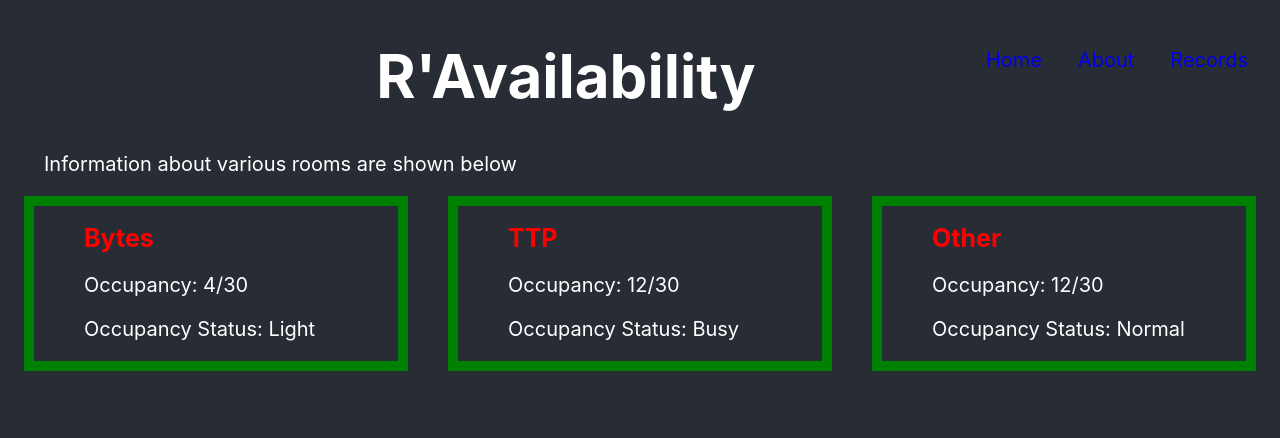
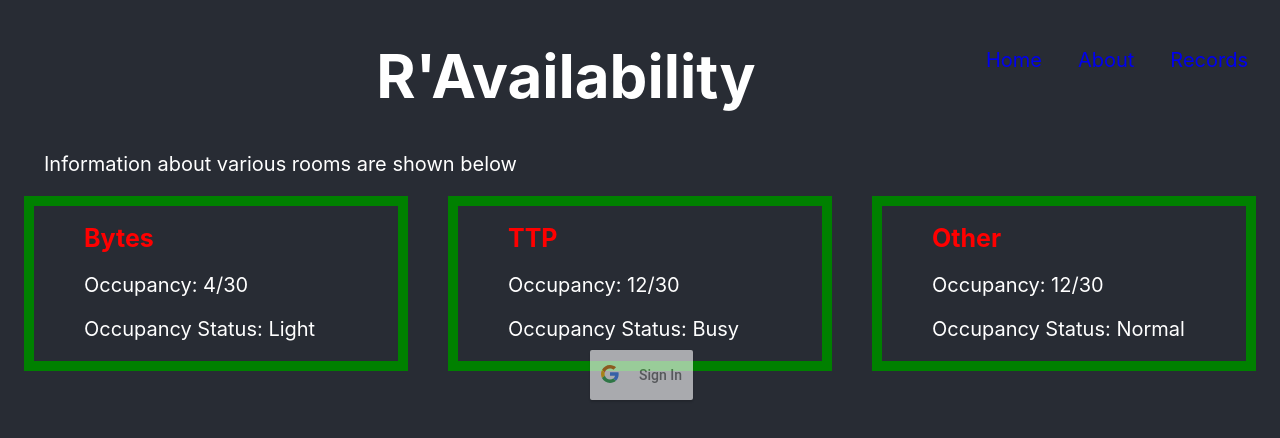
Before and after one commit to CS-UCR/senior-design-project-r-availability, a React (Create React App) app in the folder reactwebsite/: page / in a window 1280 px wide. Shown: the top 438 px of the page. Built offline with nearby package versions, Linux system fonts and the light colour scheme.

Commit message:
adding google login to index

```diff
--- /dev/null
+++ b/reactwebsite/src/Login.js
@@ -0,0 +1,50 @@
+import React, { useState } from 'react';
+import { GoogleLogin, GoogleLogout } from 'react-google-login';
+
+const clientId = "366697594473-leq4i7b24a2okspfuihcl3lgsas5vqsr.apps.googleusercontent.com"
+
+function Login() {
+
+    const [showloginButton, setShowloginButton] = useState(true);
+    const [showlogoutButton, setShowlogoutButton] = useState(false);
+    const onLoginSuccess = (res) => {
+        console.log('Login Success:', res.profileObj);
+        setShowloginButton(false);
+        setShowlogoutButton(true);
+    };
+
+    const onLoginFailure = (res) => {
+        console.log('Login Failed:', res);
+    };
+
+    const onSignoutSuccess = () => {
+        alert("You have been logged out successfully");
+        console.clear();
+        setShowloginButton(true);
+        setShowlogoutButton(false);
+    };
+
+    return (
+        <div>
+            { showloginButton ?
+                <GoogleLogin
+                    clientId={clientId}
+                    buttonText="Sign In"
+                    onSuccess={onLoginSuccess}
+                    onFailure={onLoginFailure}
+                    cookiePolicy={'single_host_origin'}
+                    isSignedIn={true}
+                /> : null}
+
+            { showlogoutButton ?
+                <GoogleLogout
+                    clientId={clientId}
+                    buttonText="Sign Out"
+                    onLogoutSuccess={onSignoutSuccess}
+                >
+                </GoogleLogout> : null
+            }
+        </div>
+    );
+}
+export default Login;
--- a/reactwebsite/src/index.js
+++ b/reactwebsite/src/index.js
@@ -3,10 +3,14 @@ import ReactDOM from 'react-dom';
 import './index.css';
 import App from './App';
 import { BrowserRouter } from "react-router-dom";
-
+import './style.css';
+import Login from './Login'
 
 ReactDOM.render(
   <React.StrictMode>
+     <div className="g-signin">
+      <Login />
+    </div>
     <BrowserRouter>
     <App />
     </BrowserRouter>
--- /dev/null
+++ b/reactwebsite/src/style.css
@@ -0,0 +1,7 @@
+.g-signin{
+    position: absolute;
+    top: 50%;
+    left: 50%;
+    margin-top: -50px;
+    margin-left: -50px;
+}
```
Also changed, not shown: reactwebsite/src/pages/About.js (line endings or trailing spaces).
